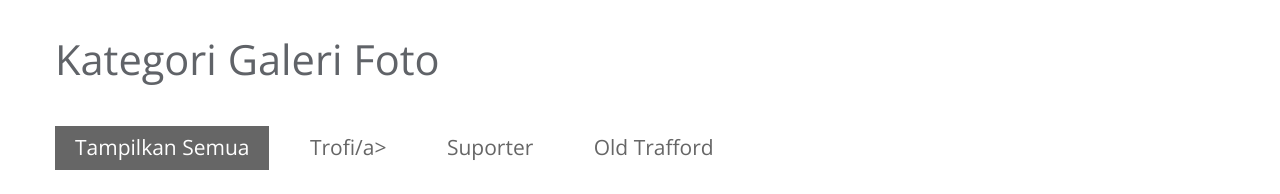
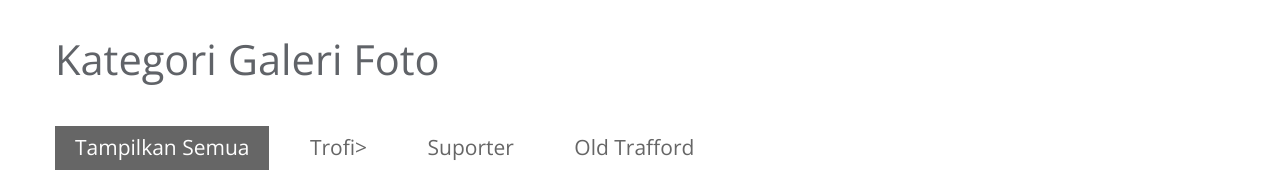
Before and after one commit to draziq15/web-tugas-akhir, a plain HTML site: page index.html in a window 1280 px wide. Shown: the part 2860-3054 px from the top of the page. Drawn offline with nearby package versions, Linux system fonts and the light colour scheme.

Commit message:
Update index.html

```diff
--- a/index.html
+++ b/index.html
@@ -84,7 +84,7 @@ https://templatemo.com/tm-504-page-one
                         <div class="iso-section">
                             <ul class="filter-wrapper clearfix">
                                 <li><a href="#" data-filter="*" class="selected opc-main-bg">Tampilkan Semua</a></li>
-                                <li><a href="#" class="opc-main-bg" data-filter=".design">Trofi/a></li>
+                                <li><a href="#" class="opc-main-bg" data-filter=".design">Trofi></li>
                                 <li><a href="#" class="opc-main-bg" data-filter=".artwork">Suporter</a></li>
                                 <li><a href="#" class="opc-main-bg" data-filter=".website">Old Trafford</a></li>
                             </ul>
```
